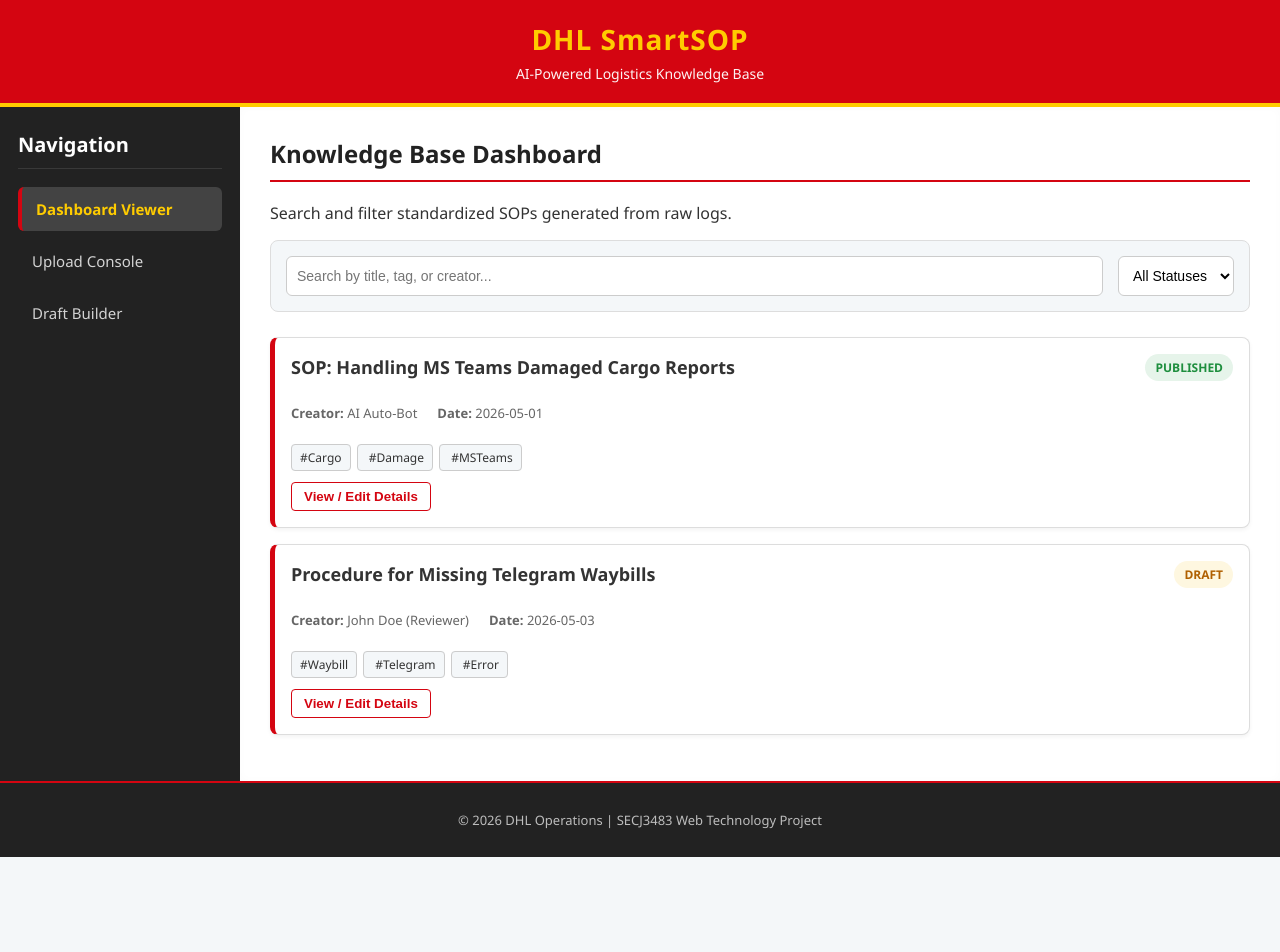
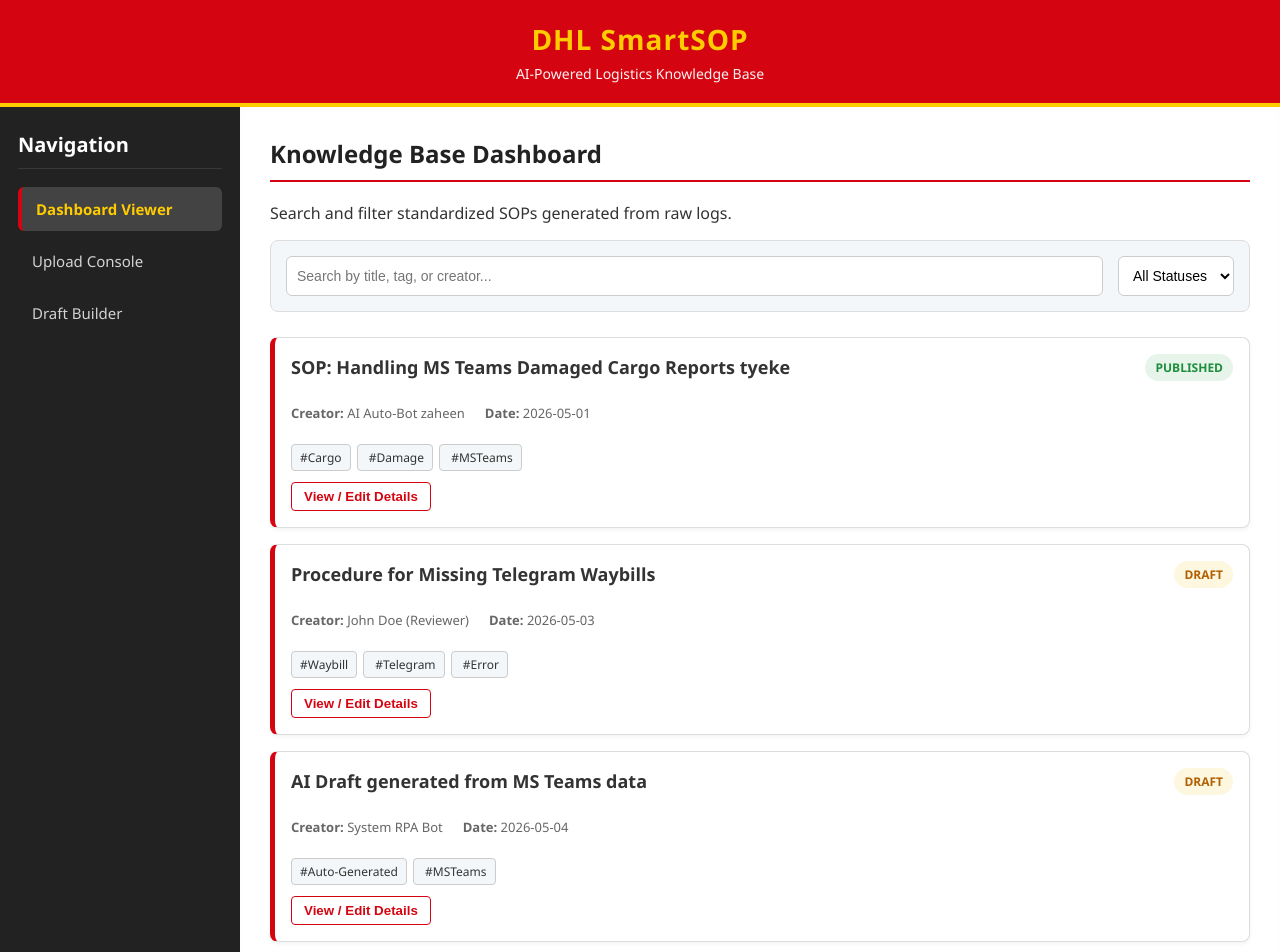
Before and after one commit to shajannatuliman/nexgendhl, a Vue app: page / in a window 1280 px wide. Shown: the top 952 px of the page. Before the commit the page ends 857 px from the top, so only its background shows below. Built offline with nearby package versions, Linux system fonts and the light colour scheme; data requests are answered from the project's data file.

Commit message:
integrate json and api for backend

```diff
--- /dev/null
+++ b/db.json
@@ -0,0 +1,62 @@
+{
+  "sops": [
+    {
+      "id": "1",
+      "title": "SOP: Handling MS Teams Damaged Cargo Reports tyeke",
+      "status": "Published",
+      "creator": "AI Auto-Bot zaheen",
+      "date": "2026-05-01",
+      "tags": [
+        "Cargo",
+        "Damage",
+        "MSTeams"
+      ]
+    },
+    {
+      "id": "2",
+      "title": "Procedure for Missing Telegram Waybills",
+      "status": "Draft",
+      "creator": "John Doe (Reviewer)",
+      "date": "2026-05-03",
+      "tags": [
+        "Waybill",
+        "Telegram",
+        "Error"
+      ]
+    },
+    {
+      "id": "09sV0oh63O8",
+      "title": "AI Draft generated from MS Teams data",
+      "status": "Draft",
+      "creator": "System RPA Bot",
+      "date": "2026-05-04",
+      "tags": [
+        "Auto-Generated",
+        "MSTeams"
+      ]
+    },
+    {
+      "id": "3vF5dGn9cfE",
+      "title": "AI Draft generated from Email data",
+      "status": "Reviewed",
+      "creator": "System RPA Bot",
+      "date": "2026-05-04",
+      "tags": [
+        "Auto-Generated",
+        "Email"
+      ]
+    },
+    {
+      "id": "kqp0FaLltHw",
+      "title": "SOP Draft: Extracted from CI SECJ3343 Software Quality Assurance.pdf",
+      "status": "Draft",
+      "creator": "System RPA Bot",
+      "date": "2026-05-04",
+      "tags": [
+        "Auto-Generated",
+        "Document"
+      ]
+    }
+  ],
+  "$schema": "./node_modules/json-server/schema.json"
+}
--- a/package.json
+++ b/package.json
@@ -5,7 +5,8 @@
   "scripts": {
     "serve": "vue-cli-service serve",
     "build": "vue-cli-service build",
-    "lint": "vue-cli-service lint"
+    "lint": "vue-cli-service lint",
+    "backend": "json-server --watch db.json --port 3000"
   },
   "dependencies": {
     "core-js": "^3.8.3",
@@ -18,7 +19,8 @@
     "@vue/cli-plugin-eslint": "~5.0.0",
     "@vue/cli-service": "~5.0.0",
     "eslint": "^7.32.0",
-    "eslint-plugin-vue": "^8.0.3"
+    "eslint-plugin-vue": "^8.0.3",
+    "json-server": "^1.0.0-beta.15"
   },
   "eslintConfig": {
     "root": true,
--- a/src/App.vue
+++ b/src/App.vue
@@ -44,56 +44,72 @@
 export default {
   name: 'App',
   components: {
-    AppHeader,
-    AppSidebar,
-    AppFooter,
-    ViewerView,
-    UploadConsoleView,
-    DraftBuilderView
+    AppHeader, AppSidebar, AppFooter, ViewerView, UploadConsoleView, DraftBuilderView
   },
   data() {
     return {
       activeTab: 'viewer',
-      selectedSop: null, // ERROR 1 FIXED: Added this missing variable!
-      sops: [
-        {
-          id: 1,
-          title: "SOP: Handling MS Teams Damaged Cargo Reports",
-          status: "Published",
-          creator: "AI Auto-Bot",
-          date: "2026-05-01",
-          tags: ["Cargo", "Damage", "MSTeams"]
-        },
-        {
-          id: 2,
-          title: "Procedure for Missing Telegram Waybills",
-          status: "Draft",
-          creator: "John Doe (Reviewer)",
-          date: "2026-05-03",
-          tags: ["Waybill", "Telegram", "Error"]
-        }
-      ]
+      selectedSop: null,
+      sops: [] // Start completely empty! Data comes from the API now.
     }
   },
+
+  // 1. READ (GET) - Fetch data from db.json when the app loads
+  async mounted() {
+    try {
+      const response = await fetch('http://localhost:3000/sops');
+      this.sops = await response.json();
+    } catch (error) {
+      console.error("Error fetching SOPs:", error);
+    }
+  },
+
   methods: {
-    addSop(newSop) {
-      this.sops.push(newSop);
-      this.activeTab = 'viewer';
+    // 2. CREATE (POST) - Send new uploaded data to the database
+    async addSop(newSop) {
+      newSop.id = String(newSop.id); // JSON Server v1+ requires IDs to be strings
+
+      try {
+        const response = await fetch('http://localhost:3000/sops', {
+          method: 'POST',
+          headers: { 'Content-Type': 'application/json' },
+          body: JSON.stringify(newSop)
+        });
+        const savedSop = await response.json();
+
+        this.sops.push(savedSop); // Add it to the UI
+        this.activeTab = 'viewer'; // Switch back to dashboard
+      } catch (error) {
+        console.error("Error saving new SOP:", error);
+      }
     },
+
     openEditor(sop) {
       this.selectedSop = sop;
       this.activeTab = 'draft';
     },
-    // ERROR 2 FIXED: Added the missing saveSop method!
-    saveSop(updatedSop) {
-      // Find the specific SOP in the array and update it
-      const index = this.sops.findIndex(s => s.id === updatedSop.id);
-      if (index !== -1) {
-        this.sops[index] = updatedSop;
+
+    // 3. UPDATE (PUT) - Save edits from the Draft Builder to the database
+    async saveSop(updatedSop) {
+      try {
+        const response = await fetch(`http://localhost:3000/sops/${updatedSop.id}`, {
+          method: 'PUT',
+          headers: { 'Content-Type': 'application/json' },
+          body: JSON.stringify(updatedSop)
+        });
+        const finalSop = await response.json();
+
+        // Find the SOP in the UI array and update it
+        const index = this.sops.findIndex(s => s.id === finalSop.id);
+        if (index !== -1) {
+          this.sops[index] = finalSop;
+        }
+
+        this.activeTab = 'viewer';
+        this.selectedSop = null;
+      } catch (error) {
+        console.error("Error updating SOP:", error);
       }
-      // Clear the selection and go back to the dashboard
-      this.activeTab = 'viewer';
-      this.selectedSop = null;
     }
   }
 }
```
Also changed, not shown: 1 other file (tests, documents, lock files or other folders).
